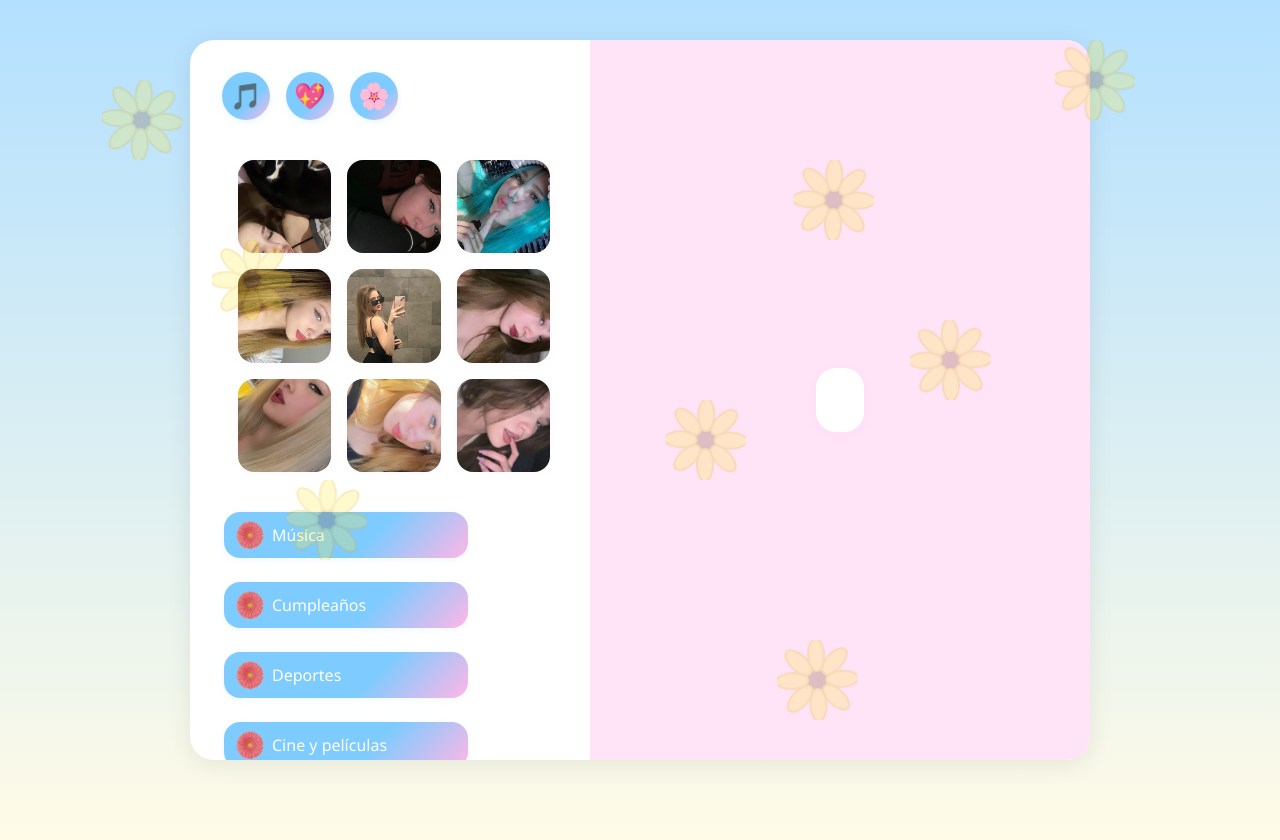
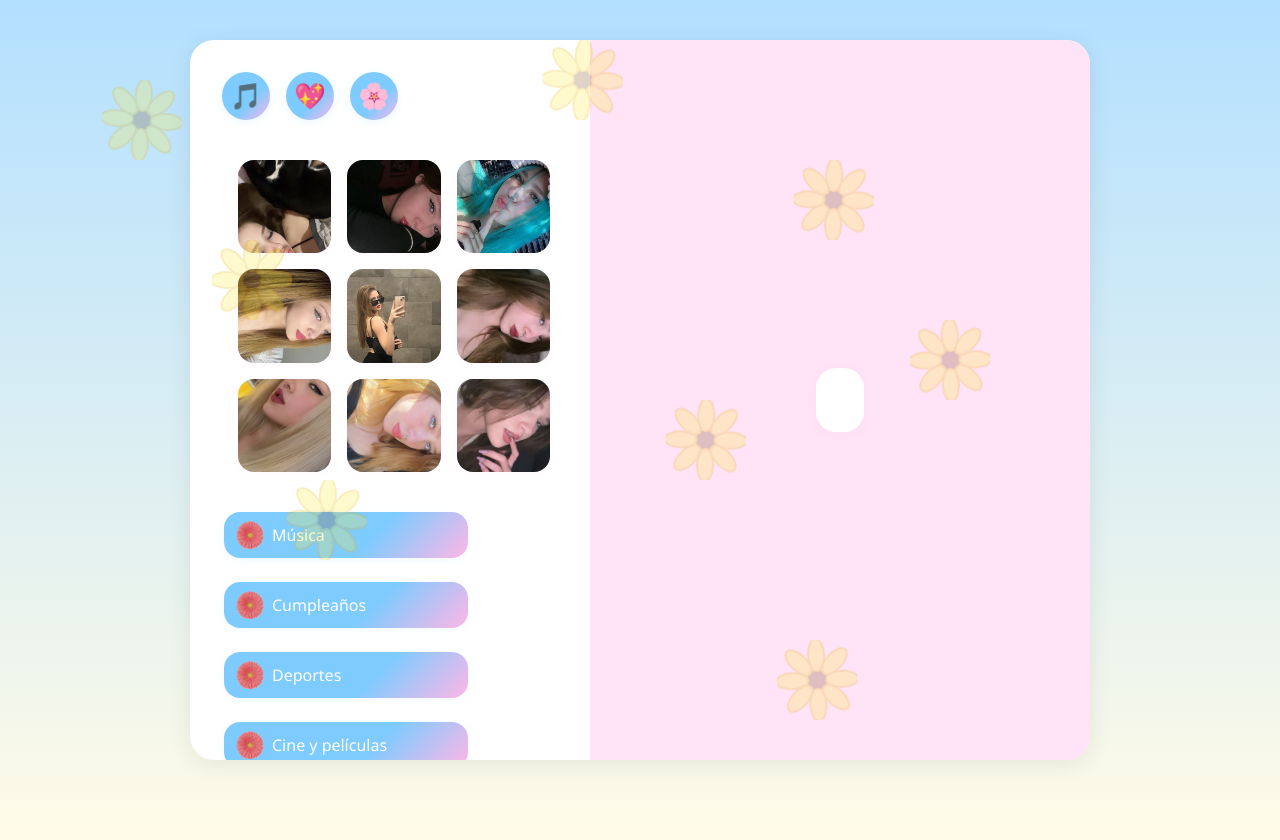
Before and after one commit to LuisLuigii/mi-mushasha, a plain HTML site: page index.html in a window 1280 px wide. Drawn offline with Linux system fonts and the light colour scheme.

Commit message:
Update index.html

```diff
--- a/index.html
+++ b/index.html
@@ -317,7 +317,7 @@
     <div class="sunflower" style="top:50%; left:50%; animation-delay: 1.5s;"></div>
     <div class="sunflower" style="top:40%; left:70%; animation-delay: 2.5s;"></div>
     <div class="sunflower" style="top:20%; left:60%; animation-delay: 1.5s;"></div>
-    <div class="sunflower" style="top:5%; left:80%; animation-delay: 1s;"></div>
+    <div class="sunflower" style="top:5%; left:40%; animation-delay: 1s;"></div>
   </div>
   <!-- Audio player oculto -->
   <audio id="audio-player" style="display:none;"></audio>
```
